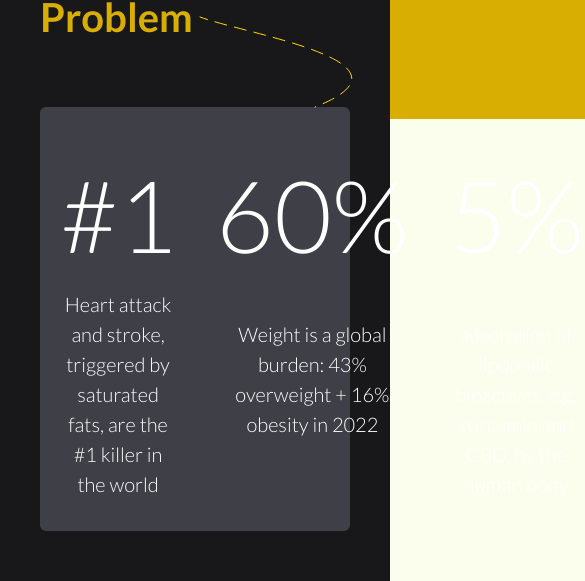
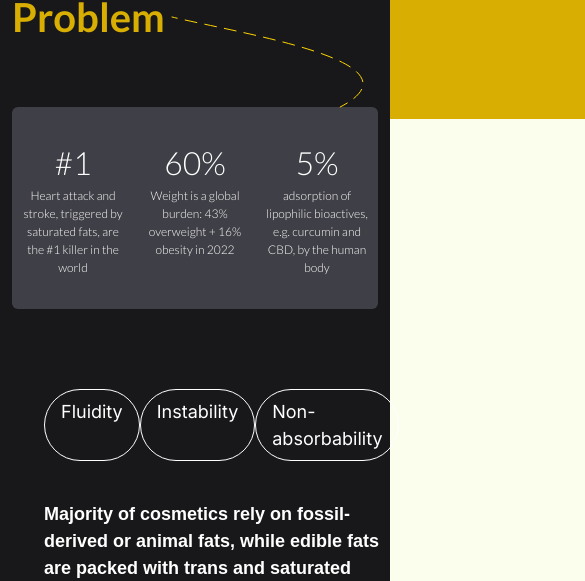
Before and after one commit to MrDrProfessorPatrick/olexir, a Next.js app: page /technology in a window 390 px wide. Shown: the part 725-1306 px from the top of the page, 585 px wide, since content can reach past the window. Built offline with nearby package versions, Linux system fonts and the light colour scheme.

Commit message:
table after problem mobile done

```diff
--- a/src/app/technology/page.js
+++ b/src/app/technology/page.js
@@ -51,7 +51,7 @@ export default function Solution() {
   return (
     <div className="bg-zinc-900">
       <BgVideo link={"/solutionVideo.mp4"} />
-      <div className="absolute top-116  z-20 w-full flex justify-center">
+      <div className="absolute top-116 z-20 w-full flex justify-center">
         <h1
           className={`text-[24px] md:text-[32px] lg:text-[44px] xl:text-[56px] font-bold text-white ${lato.className}`}
         >
@@ -59,7 +59,7 @@ export default function Solution() {
         </h1>
       </div>
       <div id="container">
-        <div className="relative w-full px-10">
+        <div className="relative w-full px-3 md:px-10">
           <div className="pt-23 pb-15 w-[160px]">
             <h3
               id="problem"
@@ -82,14 +82,14 @@ export default function Solution() {
             id="problemsTable"
             className="flex w-[100%] bg-zinc-700 rounded-md"
           >
-            <div className="flex flex-1 flex-col justify-center items-center py-8 lg:py-20 px-5 lg:px-10">
+            <div className="flex flex-1 flex-col justify-center items-center py-8 lg:py-20 px-2 lg:px-10">
               <div
-                className={`text-[100px] font-light h-full text-white ${lato.className}`}
+                className={`flex-0 text-[32px] md:text-[100px] font-light h-full text-white ${lato.className}`}
               >
                 #1
               </div>
               <div
-                className={`px-0 lg:px-10 text-[20px] h-full text-center font-light text-white ${lato.className}`}
+                className={`flex-1 px-0 lg:px-10 text-[12px] md:text-[20px] h-full text-center font-light text-white ${lato.className}`}
               >
                 <p>
                   Heart attack and stroke, triggered by saturated fats, are the
@@ -97,14 +97,14 @@ export default function Solution() {
                 </p>
               </div>
             </div>
-            <div className="flex flex-1 flex-col  justify-center items-center py-8 lg:py-20 px-5 lg:px-10">
+            <div className="flex flex-1 flex-col  justify-center items-center py-8 lg:py-20 px-2 lg:px-10">
               <div
-                className={`text-[100px] font-light h-full text-white ${lato.className}`}
+                className={`flex-0 text-[32px] md:text-[100px] font-light h-full text-white ${lato.className}`}
               >
                 60%
               </div>
               <div
-                className={`px-0 lg:px-10 text-[20px] h-full text-center font-light text-white ${lato.className}`}
+                className={`flex-1 px-0 lg:px-10 text-[12px] md:text-[20px] h-full text-center font-light text-white ${lato.className}`}
               >
                 <p>
                   Weight is a global burden: 43% overweight + 16% obesity in
@@ -112,14 +112,14 @@ export default function Solution() {
                 </p>
               </div>
             </div>
-            <div className="flex flex-1 flex-col justify-center items-center py-8 lg:py-20 px-5 lg:px-10">
+            <div className="flex flex-1 flex-col justify-center items-center py-8 lg:py-20 px-2 lg:px-10">
               <div
-                className={`text-[100px] font-light h-full text-white ${lato.className}`}
+                className={`flex-0  text-[32px] md:text-[100px] font-light h-full text-white ${lato.className}`}
               >
                 5%
               </div>
               <div
-                className={`px-0 lg:px-10 text-[20px] h-full text-center font-light text-white ${lato.className}`}
+                className={`flex-1 px-0 lg:px-10 text-[12px] md:text-[20px] h-full text-center font-light text-white ${lato.className}`}
               >
                 <p>
                   adsorption of lipophilic bioactives, e.g. curcumin and CBD, by
```
